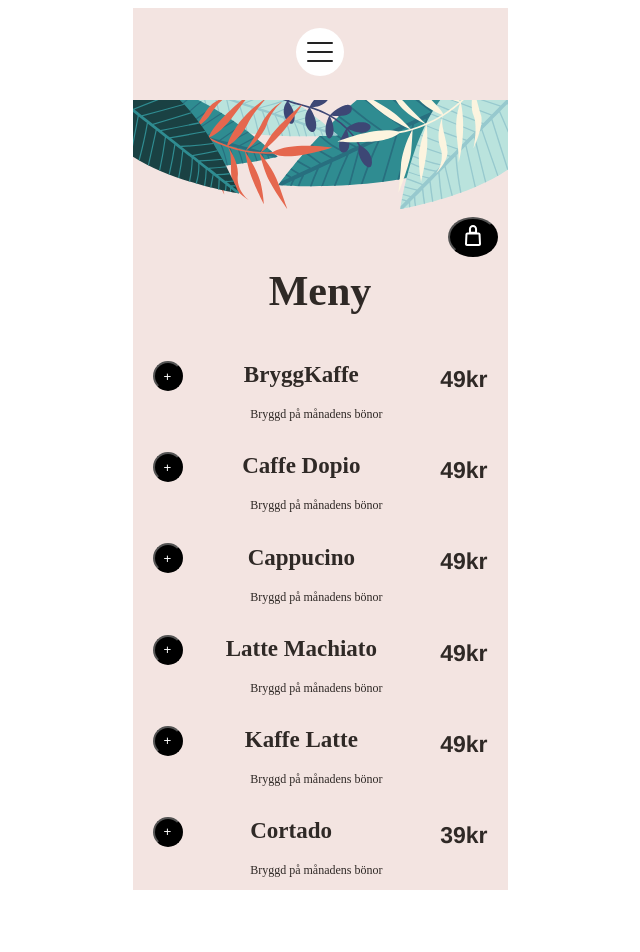
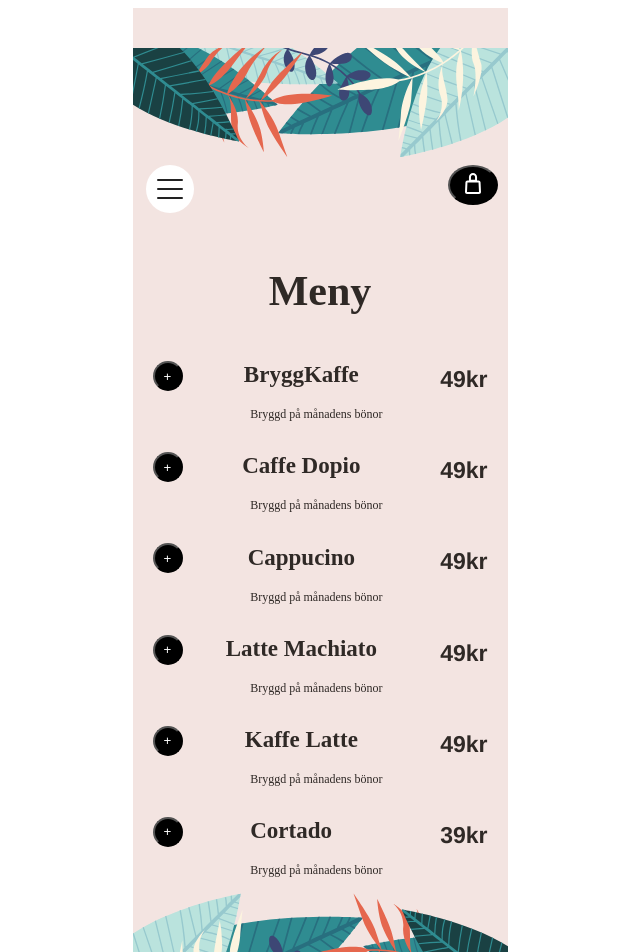
Before and after one commit to PrasunaKaveti-ITHS/Airbean, a Vue app: page /KaffeMeny in a window 1280 px wide. Shown: the top 952 px of the page, without its empty margins (320-960 px from the left). Before the commit the page ends 898 px from the top, so only its background shows below. Built offline with nearby package versions, Linux system fonts and the light colour scheme.

Commit message:
navicon added

```diff
--- a/src/App.vue
+++ b/src/App.vue
@@ -2,9 +2,6 @@
   <div id="app">
     <div id="nav">
       <router-link to="/"></router-link>
-      <router-link to="/NavDropDown">
-        <img src="../src/assets/navicon.svg" />
-      </router-link>
     </div>
     <router-view />
   </div>
--- a/src/components/Meny.vue
+++ b/src/components/Meny.vue
@@ -2,6 +2,9 @@
   <div>
     <router-link to="/Order"></router-link>
     <img src="../assets/ourcoffeetop.svg" />
+    <router-link to="/NavDropDown">
+      <img src="../assets/navicon.svg" class="navIcon" />
+    </router-link>
     <button class="clickme" @click="toOrder">
       <img src="../assets/bag.svg" />
     </button>
@@ -21,6 +24,7 @@
         <h3>{{ k.price }}kr</h3>
       </div>
     </div>
+    <img src="../assets/ourcoffeebottom.svg" />
   </div>
 </template>
 
@@ -63,6 +67,9 @@ h1 {
   font-size: 42px;
   margin-top: 50px;
 }
+.navIcon {
+  margin-right: 15rem;
+}
 
 h2 {
   font-family: "PT Serif";
@@ -81,4 +88,5 @@ p {
   height: 40px;
   margin-top: 0px;
 }
+
 </style>
--- a/src/views/OurCoffee.vue
+++ b/src/views/OurCoffee.vue
@@ -1,6 +1,9 @@
 <template>
   <section>
     <img src="../assets/ourcoffeetop.svg" />
+    <router-link to="/NavDropDown">
+      <img src="../assets/navicon.svg" class="navIcon" />
+    </router-link>
     <div class="container">
       <h1>Vårt kaffe</h1>
       <p>
@@ -68,7 +71,6 @@ p {
 
 div > img {
   width: 100px;
-  padding-top: 50px;
 }
 
 h2 {
```
Also changed, not shown: src/components/MinProfil.vue (+2 -5 lines).
